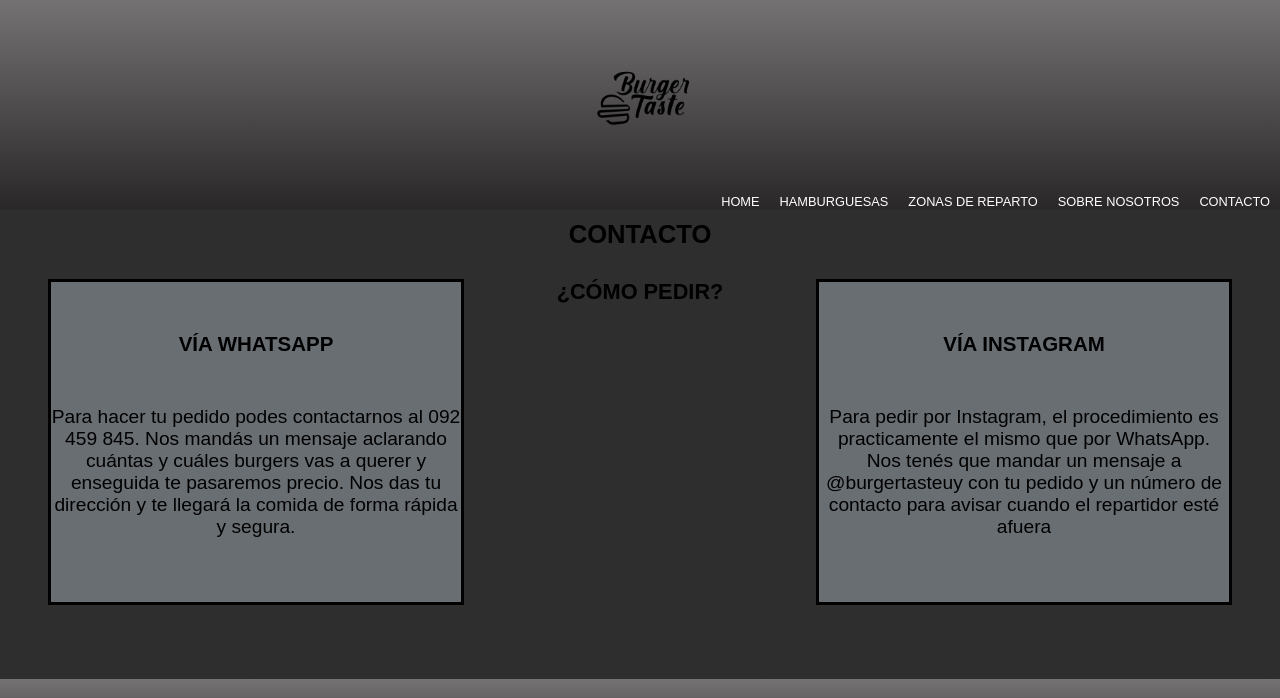
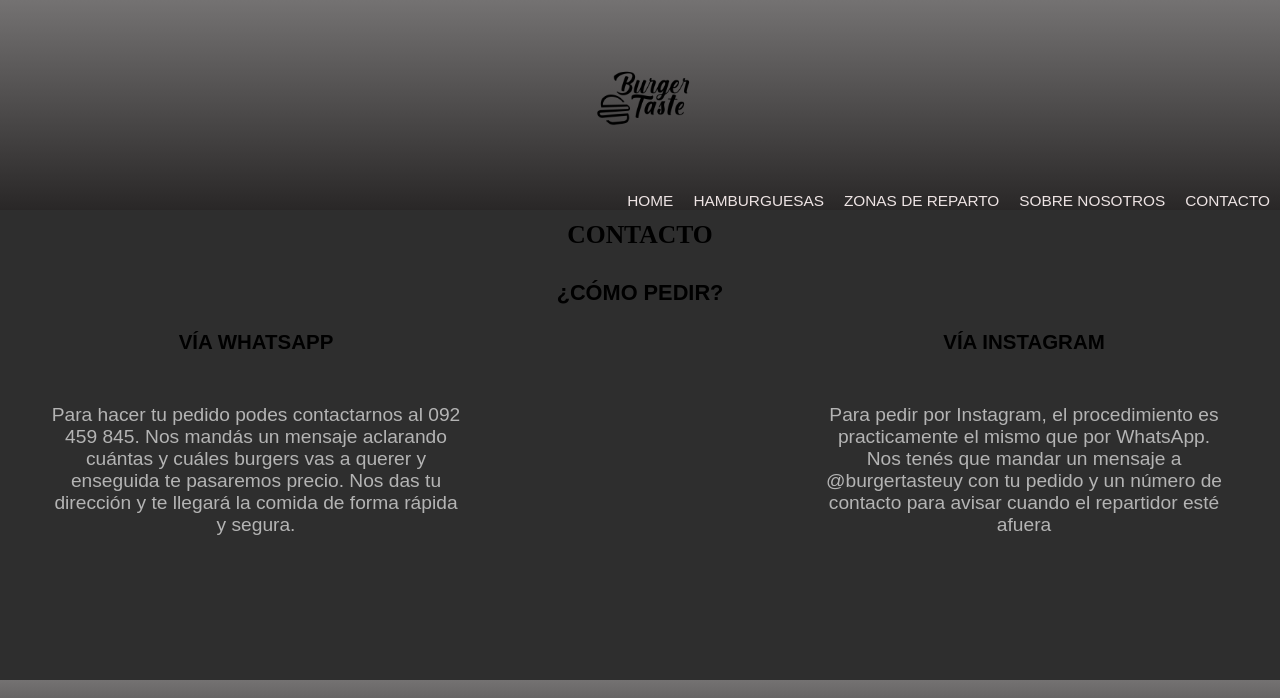
Before and after one commit to AltmincG/proyectoBurgerTaste-Altminc, a website: page contacto.html in a window 1280 px wide. Shown: the top 698 px of the page. Drawn offline with Linux system fonts and the light colour scheme.

Commit message:
noveno commit, cambios en menu

```diff
--- a/scss/style.scss
+++ b/scss/style.scss
@@ -29,6 +29,7 @@ header{
         justify-content: center;
         height: 100%;
         width: 100%;
+
         .linkLogo{
             display: flex;
             align-items: center;
@@ -55,22 +56,25 @@ header{
         line-height: 1.15;
 
         li{
-            margin-left: 10px;
-            margin-right: 10px;
+            a{
+                text-decoration: none;
+                color: rgb(238, 228, 228);
+                font-style: normal;
+                font-family: 'Ubuntu', sans-serif;
+                font-size: 1.2vw;
+                padding-right: 10px;
+                padding-left: 10px;
+            }
+            a:hover{
+                text-decoration: none;
+                color: black;
+                background-color: white;
+                font-style: normal;
+                font-family: 'Ubuntu', sans-serif;
+                font-size: 1.2vw;
+            }
         }
-
-        a{
-            text-decoration: none;
-            color: white;
-            font-style: normal;
-            font-family: 'Ubuntu', sans-serif;
-            font-size: 1vw;
-
-        }
-
     }
-
-
 
 }
 /* ESTILO DE MAIN */
@@ -85,7 +89,8 @@ main{
         font-size: 2vw;
         text-align: center;
         color: $colorTitulos;
-        font-family: 'Hind', sans-serif;
+        font-style: normal;
+        font-family: 'Ubuntu';
         padding-top: 10px;
     }
 
@@ -248,12 +253,11 @@ main{
 
         .cajaContactoUno{
             grid-area: area1;
-            background-color: rgb(105, 110, 115);
-            border: solid rgb(0, 0, 0);
             width: 80%;
             height: 80%;
 
             .textoContacto{
+                color: rgb(180, 180, 180);
                 font-style: normal;
                 font-size: 1.5vw;
                 font-family: 'Ubuntu', sans-serif;
@@ -271,12 +275,11 @@ main{
 
         .cajaContactoDos{
             grid-area: area3;
-            background-color: rgb(105, 110, 115);
-            border: solid rgb(0, 0, 0);
             width: 80%;
             height: 80%;
 
             .textoContacto{
+                color: rgb(180, 180, 180);
                 font-style: normal;
                 font-size: 1.5vw;
                 font-family: 'Ubuntu', sans-serif;
```
Also changed, not shown: README.md (deleted), css/style.css.
